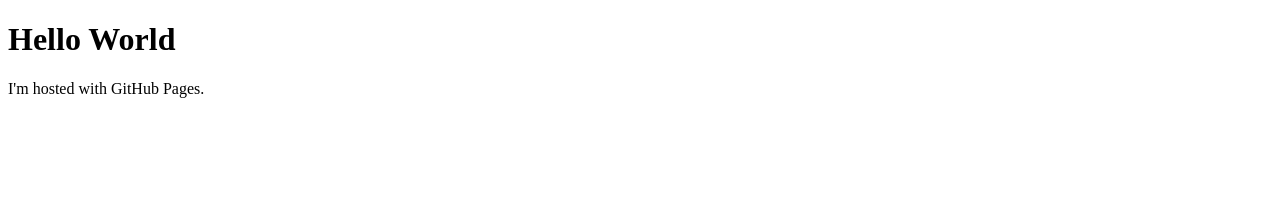
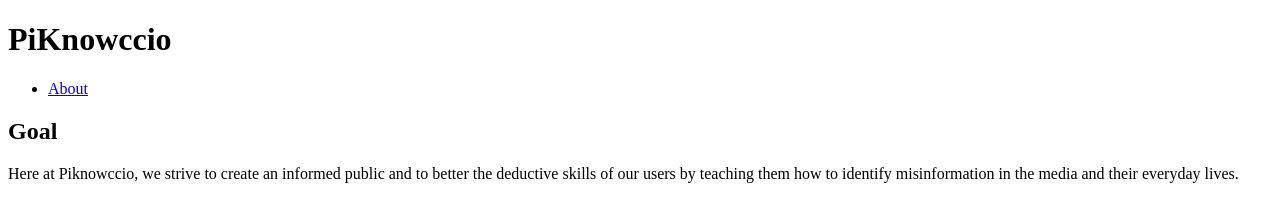
Before and after one commit to ByrdT/PiKnowccio, a plain HTML site: page index.html in a window 1280 px wide. Drawn offline with Linux system fonts and the light colour scheme.

Commit message:
Update index.html

```diff
--- a/index.html
+++ b/index.html
@@ -1,7 +1,11 @@
 <!DOCTYPE html>
 <html>
 <body>
-<h1>Hello World</h1>
-<p>I'm hosted with GitHub Pages.</p>
+<h1>PiKnowccio</h1>
+<ul>
+  <li><a href="About.html";>About</a></li>
+</ul>
+<h2>Goal</h2>
+  <p>Here at Piknowccio, we strive to create an informed public and to better the deductive skills of our users by teaching them how to identify misinformation in the media and their everyday lives.</p>
 </body>
 </html>
```
